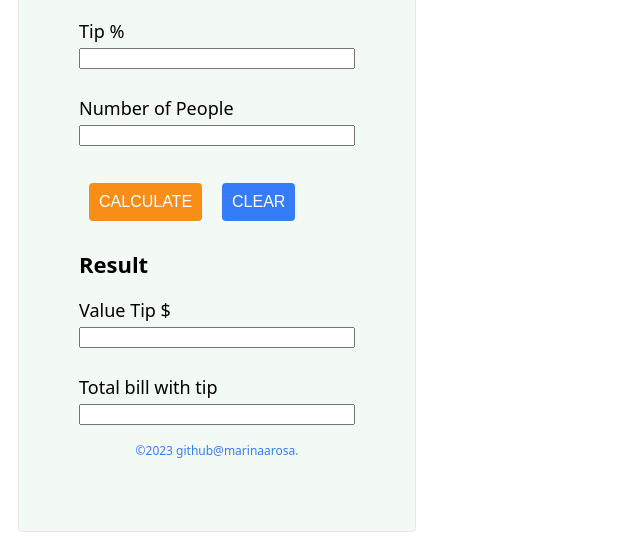
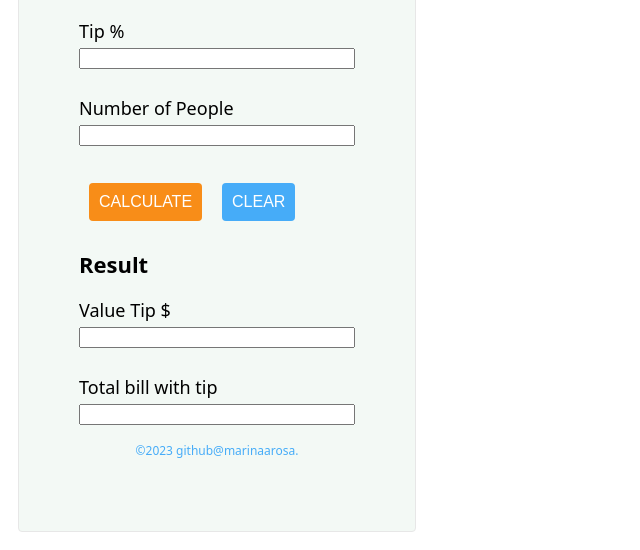
Before and after one commit to marianaarosa/tips, a plain HTML site: page index.html in a window 1280 px wide. Shown: the part 270-820 px from the top of the page, without its empty margins (0-640 px from the left). Drawn offline with Linux system fonts and the light colour scheme.

Commit message:
modificacoes

```diff
--- a/style.css
+++ b/style.css
@@ -22,7 +22,7 @@ h2 {
 p {
   text-align: center;
   font-size: 12px;
-  color: rgb(53, 124, 248);
+  color: rgb(70, 172, 248);
   font-weight: 500;
 }
 
@@ -54,7 +54,7 @@ img {
 .clear {
   display: inline-block;
   padding: 10px 10px;
-  background: rgb(53, 124, 248);
+  background: rgb(70, 172, 248);
   color: rgb(255, 255, 255);
   text-decoration: none;
   border-radius: 4px;
```
